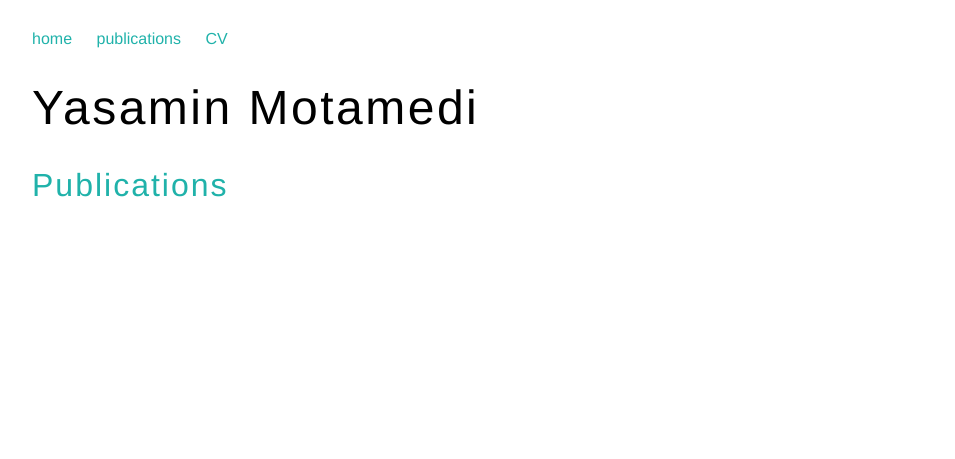
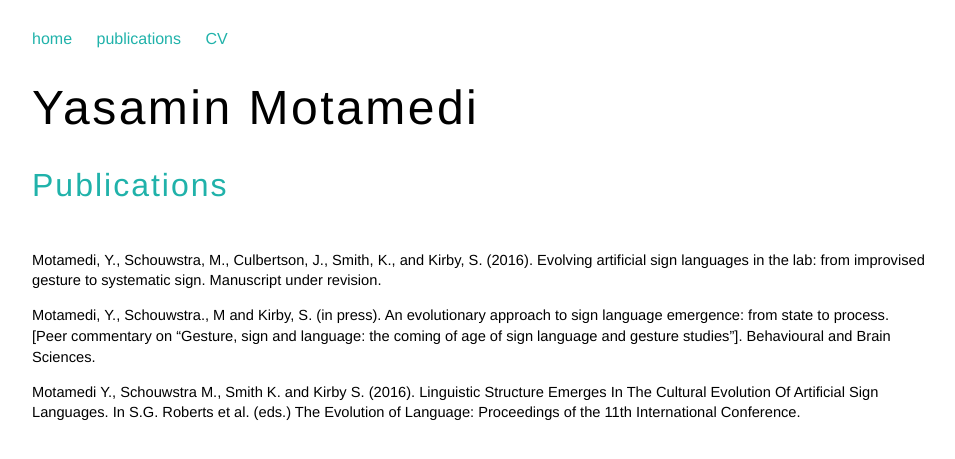
Before and after one commit to ymotamedi/ymotamedi.github.io, a Jekyll site: the page built from publications.html, in a window 1280 px wide. Shown: the top 459 px of the page, without its empty margins (160-1115 px from the left). Built offline with Jekyll 4.4.1, drawn with Linux system fonts in a browser that asks for light colours.

Commit message:
Update publications.html

```diff
--- a/publications.html
+++ b/publications.html
@@ -3,3 +3,12 @@ layout: others
 title: Publications
 ---
 <h2>Publications </h2>
+
+<p>Motamedi, Y., Schouwstra, M., Culbertson, J., Smith, K., and Kirby, S. (2016).
+  Evolving artificial sign languages in the lab: from improvised gesture to systematic sign.
+  Manuscript under revision.</p>
+<p>Motamedi, Y., Schouwstra., M and Kirby, S. (in press). An evolutionary approach to sign language emergence: from state to process.
+  [Peer commentary on “Gesture, sign and language: the coming of age of sign language and gesture studies”].
+  Behavioural and Brain Sciences.</p>
+<p>Motamedi Y., Schouwstra M., Smith K. and Kirby S. (2016). Linguistic Structure Emerges In The Cultural Evolution Of Artificial Sign Languages.
+In S.G. Roberts et al. (eds.) The Evolution of Language: Proceedings of the 11th International Conference.</p>
```
